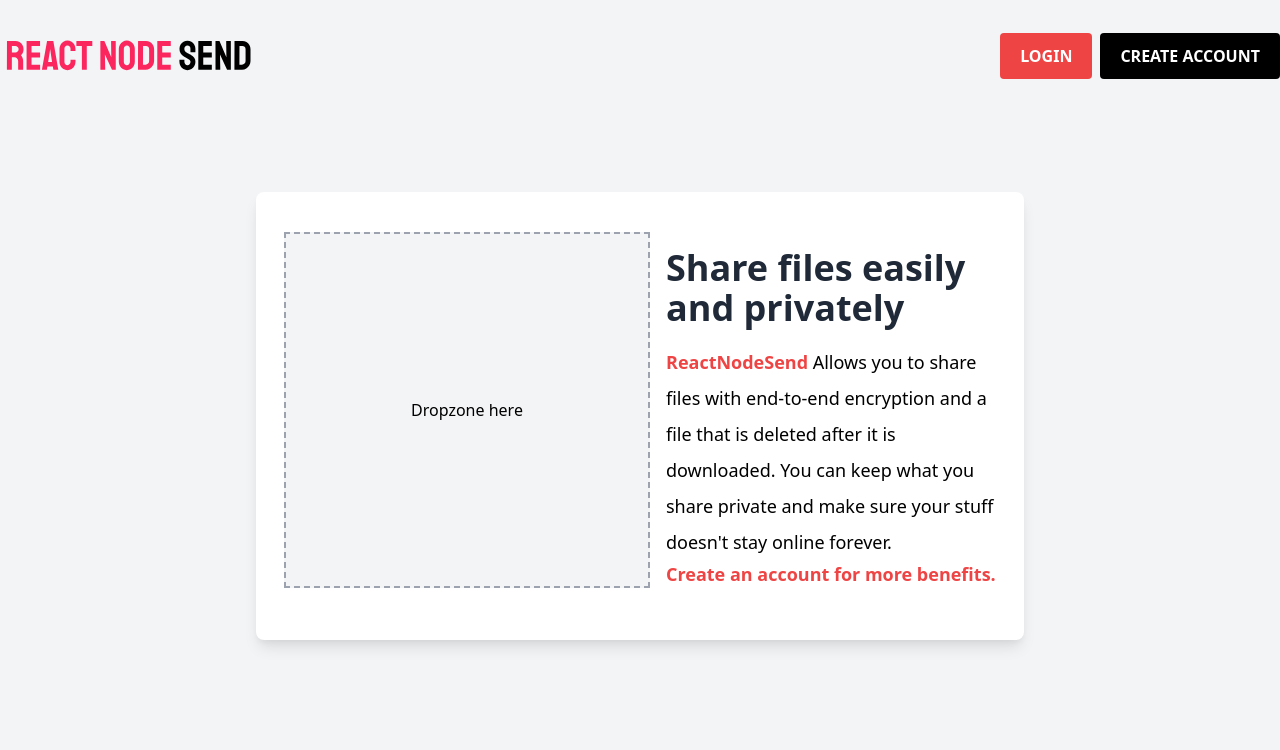
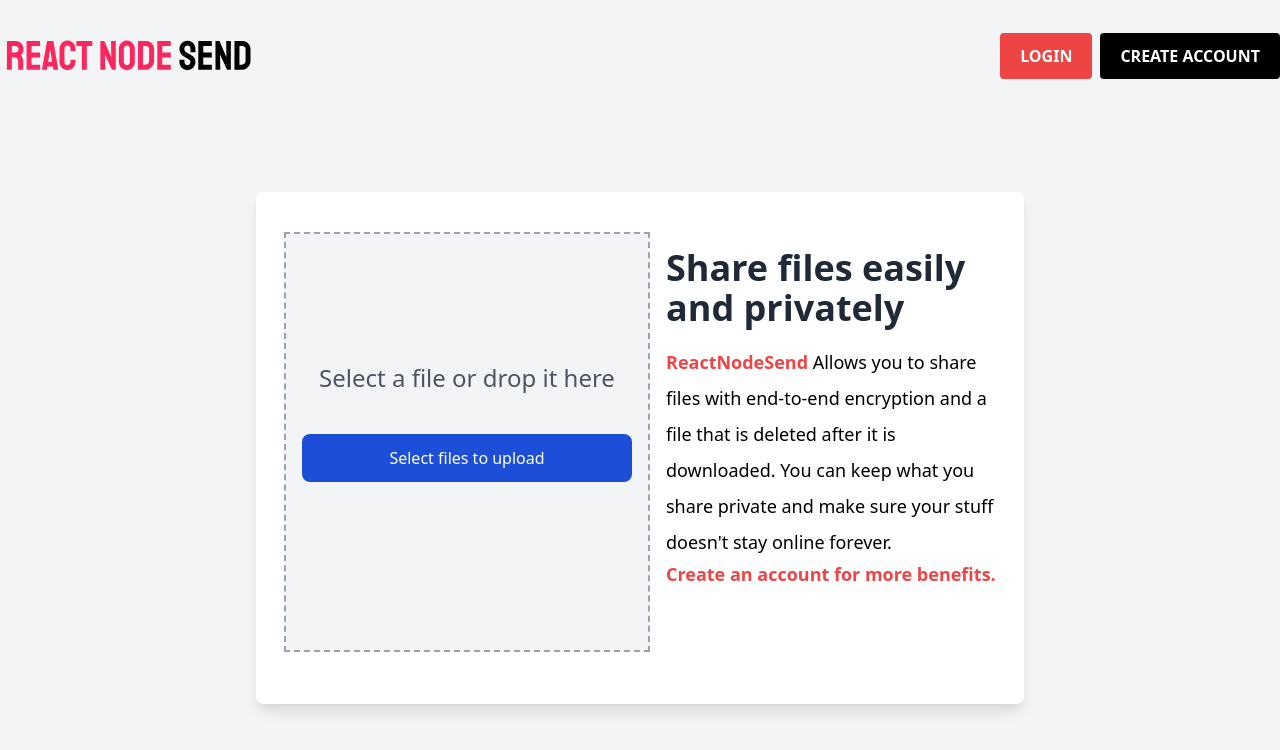
Before and after one commit to jimmy404/NodeServer-Client, a Next.js app: page / in a window 1280 px wide. Shown: the top 750 px of the page. Built offline with nearby package versions, Linux system fonts and the light colour scheme; no server answers.

Commit message:
Adds reactDropzone & hooks & styles

```diff
--- a/components/Dropzone.js
+++ b/components/Dropzone.js
@@ -3,9 +3,24 @@
 import clienteAxios from '../config/axios';
 
 const Dropzone = () => {
+
+  const { getRootProps, getInputProps, isDragActive } = useDropzone();
+
   return(
     <div className="md:flex-1 mb-3 mx-2 mt-16 lg:mt-0 flex flex-col items-center justify-center border-dashed border-gray-400 border-2 bg-gray-100 px-4">
-      <p>Dropzone here</p>
+      <div {...getRootProps({ className: 'dropzone w-full py-32' })}>
+        <input className="h-100" {...getInputProps()} />
+          {
+            isDragActive ? <p className="text-2xl text-center text-gray-600">Drop the file</p> :
+            <div className="text-center">
+              <p className="text-2xl text-center text-gray-600">Select a file or drop it here</p>
+              <button
+                className="bg-blue-700 w-full py-3 rounded-lg text-white my-10 hover:bg-blue-800"
+                type="button"
+              >Select files to upload</button>
+            </div>
+          }
+      </div>
     </div>
   );
 }
```
